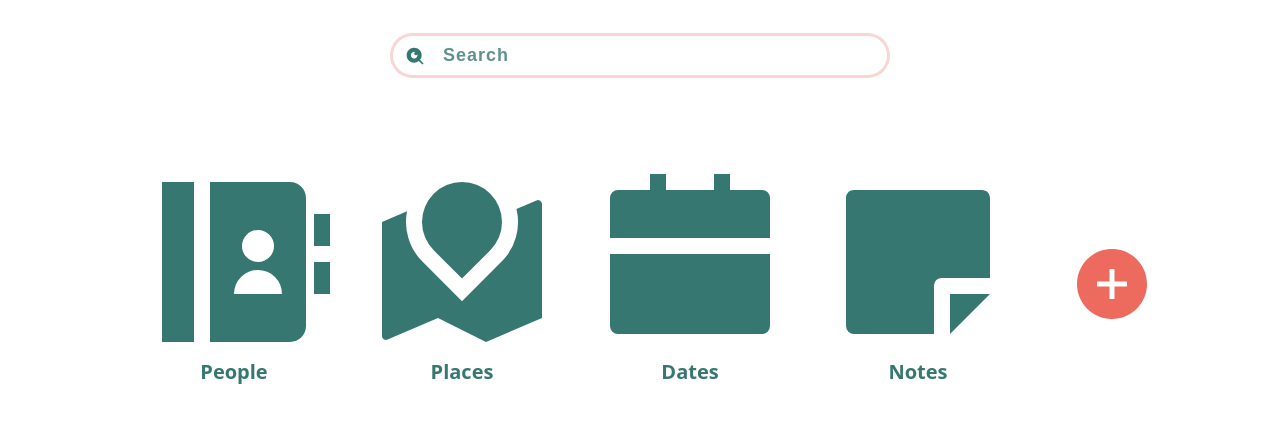
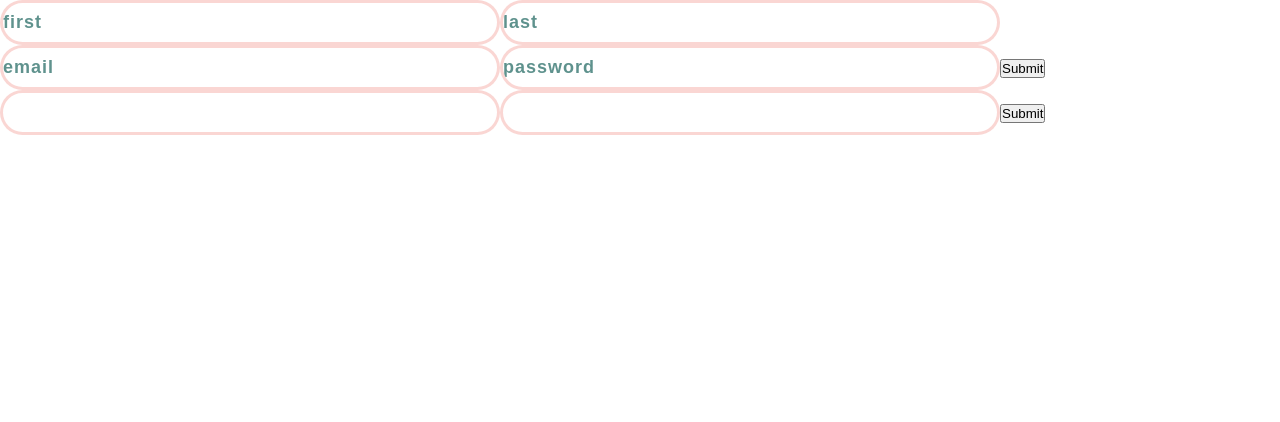
Before and after one commit to aymiller200/bandproject, a React (Create React App) app: page / in a window 1280 px wide. Shown: the top 422 px of the page. Built offline with nearby package versions, Linux system fonts and the light colour scheme.

Commit message:
Protected views, user login and register. Not styled yet, but hooked up to the backend

```diff
--- a/src/App.tsx
+++ b/src/App.tsx
@@ -9,38 +9,62 @@ import Dates from "./pages/Dates/Dates";
 import Notes from "./pages/Notes/Notes";
 import SideBar from "./components/SideBar/SideBar";
 import MobileSideBar from "./components/SideBar/MobileSideBar/MobileSideBar";
+import Landing from "./pages/Landing/Landing";
 
 function App() {
   const [sideBarToggler, setSideBarToggler] = useState(false)
   const [isMobileSideBarOpen, setIsMobileSideBarOpen] = useState(false);
+  const [token, setToken] = useState('')
 
-  const toggleSideBar = (toggled: boolean) => {
+  const ToggleSideBar = (toggled: boolean) => {
     setSideBarToggler(toggled)
   }
 
-  const toggleMobileSideBar = (toggled: boolean) => {
+  const ToggleMobileSideBar = (toggled: boolean) => {
     setIsMobileSideBarOpen(toggled)
     console.log(toggled)
   }
 
+  const UpdateToken = (newToken:string) => {
+    localStorage.setItem('token', newToken)
+    setToken(newToken)
+    console.log(token)
+  }
+
+  const Logout = () => {
+    localStorage.clear()
+    setToken('')
+  }
+
   return (
     <div className="App">
-      {sideBarToggler ? <SideBar /> : null}
+
+    { !localStorage.getItem('token') ?
+    <BrowserRouter>
+      <Routes>
+        <Route index element={<Landing UpdateToken={UpdateToken} Logout={Logout}/>} />
+      </Routes>
+    </BrowserRouter> :
+        <>
+        {sideBarToggler ? <SideBar /> : null}
       <div className={isMobileSideBarOpen ? 'mobile-side-bar--container' : 'mobile-side-bar--container__hidden'}>
         <MobileSideBar />
       </div>
-      <div className={isMobileSideBarOpen ? 'backdrop' : 'backdrop__hidden'} onClick={() => toggleMobileSideBar(false)}></div>
-      <SearchBar toggleMobileSideBar={toggleMobileSideBar} isMobileSideBarOpen={isMobileSideBarOpen} />
+      <div className={isMobileSideBarOpen ? 'backdrop' : 'backdrop__hidden'} onClick={() => ToggleMobileSideBar(false)}></div>
+      <SearchBar ToggleMobileSideBar={ToggleMobileSideBar} isMobileSideBarOpen={isMobileSideBarOpen} />
       <BrowserRouter>
         <Routes>
-          <Route index element={<Home toggleSideBar={toggleSideBar} />} />
+          <Route index element={<Home ToggleSideBar={ToggleSideBar} />} />
           <Route path="/people" element={<People />} />
           <Route path="/places" element={<Places />} />
           <Route path="/dates" element={<Dates />} />
           <Route path="/notes" element={<Notes />} />
         </Routes>
       </BrowserRouter>
-    </div>
+      </>
+
+    }
+      </div>
 
   );
 }
--- /dev/null
+++ b/src/components/Credentials/Credentials.tsx
@@ -0,0 +1,19 @@
+import Register from "./Register/Register";
+import Login from "./Login/Login";
+import { FC } from "react";
+
+interface ICredentials{
+  UpdateToken:(newToken: string) => void
+  Logout: () => void
+}
+
+const Credentials:FC<ICredentials> = ({UpdateToken, Logout}) => {
+  return(
+    <div>
+      <Register UpdateToken={UpdateToken} Logout={Logout}/>
+      <Login UpdateToken={UpdateToken} Logout={Logout}/>
+    </div>
+  )
+}
+
+export default Credentials
--- /dev/null
+++ b/src/components/Credentials/Login/Login.tsx
@@ -0,0 +1,49 @@
+import React, { FC, useState } from "react"
+import { User } from "../../../helpers/User"
+
+interface ILogin {
+  UpdateToken:(newToken: string) => void
+  Logout: () => void
+}
+
+const Login:FC<ILogin> = ({UpdateToken, Logout}) => {
+  const [email, setEmail] = useState('')
+  const [password, setPassword] = useState('')
+  const [isError, setIsError] = useState(false)
+
+  const HandleLogin = async(e: React.FormEvent) => {
+    e.preventDefault()
+    try {
+      const res = await fetch('http://localhost:5022/user/login', {
+        method: 'POST',
+        headers: new Headers({
+          'Content-Type': 'application/json',
+        }),
+        body: JSON.stringify({
+          email: email.toUpperCase(),
+          password: password,
+        })
+      })
+      const data: User = await res.json()
+      if(data){
+        setEmail(data.email)
+        setPassword(data.password)
+        UpdateToken(data.token)
+
+      }
+    } catch(error){
+      setIsError(true)
+    }
+
+  }
+
+  return(
+    <form onSubmit={HandleLogin}>
+      <input value={email} onChange={(e) => setEmail(e.target.value)}/>
+      <input value={password} onChange={(e) => setPassword(e.target.value)}/>
+      <button type="submit">Submit</button>
+    </form>
+  )
+}
+
+export default Login
--- /dev/null
+++ b/src/components/Credentials/Register/Register.tsx
@@ -0,0 +1,72 @@
+import React, { FC, useState } from "react"
+import { User } from "../../../helpers/User"
+
+interface IRegister {
+  UpdateToken: (newToken: string) => void
+  Logout: () => void
+}
+
+
+const Register: FC<IRegister> = ({ UpdateToken, Logout }) => {
+
+  const [firstName, setFirstName] = useState('')
+  const [lastName, setLastName] = useState('')
+  const [email, setEmail] = useState('')
+  const [password, setPassword] = useState('')
+  const [passwordError, setPasswordError] = useState(false)
+  const [emailError, setEmailError] = useState(false)
+
+  const regexPassword = /^(?=.*\d)(?=.*[a-z])(?=.*[A-Z])(?=.*[a-zA-Z]).{8,}$/gm
+  const regexEmail = /\b[\w\.-]+@[\w\.-]+\.\w{2,4}\b/gi
+
+  const HandleRegister = async (e: React.FormEvent) => {
+    e.preventDefault()
+
+    if (password.match(regexPassword) && email.match(regexEmail)) {
+      const res = await fetch('http://localHost:5022/user/register', {
+        method: 'POST',
+        headers: new Headers({
+          'Content-Type': 'application/json',
+        }),
+        body: JSON.stringify({
+          firstName: firstName,
+          lastName: lastName,
+          email: email,
+          password: password
+        }),
+      })
+      const data: User = await res.json()
+
+      setFirstName(data.firstName)
+      setLastName(data.lastName)
+      setEmail(data.email)
+      setPassword(data.password)
+      UpdateToken(data.token)
+
+      console.log(data)
+
+    } else {
+      if (!password.match(regexPassword)) {
+        setPasswordError(true)
+      } else if (!email.match(regexEmail)) {
+        setEmailError(true)
+      }
+    }
+
+  }
+
+  return (
+    <div>
+      <form onSubmit={HandleRegister}>
+      <input placeholder='first' value={firstName} onChange={(e) => setFirstName(e.target.value)} />
+      <input placeholder='last' value={lastName} onChange={(e) => setLastName(e.target.value)} />
+      <input placeholder='email' value={email} onChange={(e) => setEmail(e.target.value)} />
+      <input placeholder='password' value={password} onChange={(e) => setPassword(e.target.value)} />
+      <button type="submit">Submit</button>
+      </form>
+
+    </div>
+  )
+}
+
+export default Register
--- a/src/components/Header/SearchBar.tsx
+++ b/src/components/Header/SearchBar.tsx
@@ -1,16 +1,15 @@
 import "./SearchBar.css"
-import { FC, useState } from "react";
-import {RiSearchEyeFill} from "react-icons/ri"
-import {GiHamburgerMenu} from "react-icons/gi"
-import SideBar from "../SideBar/SideBar";
-import MobileSideBar from "../SideBar/MobileSideBar";
+import { FC } from "react";
+import {RiSearchEyeFill} from "react-icons/ri";
+import {GiHamburgerMenu} from "react-icons/gi";
+
 
 interface ISearchBar {
-  toggleMobileSideBar: (toggled: boolean) => void
+  ToggleMobileSideBar: (toggled: boolean) => void
   isMobileSideBarOpen: boolean
 }
 
-const SearchBar:FC<ISearchBar> = ({toggleMobileSideBar, isMobileSideBarOpen}) => {
+const SearchBar:FC<ISearchBar> = ({ToggleMobileSideBar, isMobileSideBarOpen}) => {
 
 
   return(
@@ -21,7 +20,7 @@ const SearchBar:FC<ISearchBar> = ({toggleMobileSideBar, isMobileSideBarOpen}) =>
         </div>
       <input type='text' placeholder='Search'/>
       </div>
-      <div className='mobile-header--menu-icon' onClick={() => toggleMobileSideBar(!isMobileSideBarOpen)}>
+      <div className='mobile-header--menu-icon' onClick={() => ToggleMobileSideBar(!isMobileSideBarOpen)}>
       <GiHamburgerMenu />
       </div>
 
--- /dev/null
+++ b/src/helpers/User.ts
@@ -0,0 +1,7 @@
+export interface User {
+  firstName: string,
+  lastName: string,
+  email: string,
+  password:string
+  token: string
+}
--- a/src/pages/Home/Home.tsx
+++ b/src/pages/Home/Home.tsx
@@ -2,42 +2,42 @@ import "./Home.css";
 import { Link } from "react-router-dom";
 import { RiContactsBookFill, RiRoadMapFill, RiCalendarFill, RiStickyNoteFill } from "react-icons/ri";
 import { AiFillPlusCircle } from "react-icons/ai";
-import { FC, useEffect, useRef, useState } from "react";
+import { FC, useEffect } from "react";
 
 interface IHome{
-  toggleSideBar:(toggled:boolean) => void;
+  ToggleSideBar:(toggled:boolean) => void;
 }
 
-const Home: FC<IHome> = ({toggleSideBar}) => {
+const Home: FC<IHome> = ({ToggleSideBar}) => {
 const style = {color: "var(--clr--primary)"}
 
 useEffect(() => {
-  toggleSideBar(false)
+  ToggleSideBar(false)
 })
 
   return (
     <div className='home--container'>
       <ul className='home--category-list'>
         <Link to="/people" style={style} >
-          <li className='category--item category--people' onClick={() => toggleSideBar(true)}>
+          <li className='category--item category--people' onClick={() => ToggleSideBar(true)}>
             <RiContactsBookFill />
             <h5>People</h5>
           </li>
         </Link>
         <Link to="/places" style={style} >
-          <li className='category--item category--places' onClick={() => toggleSideBar(true)}>
+          <li className='category--item category--places' onClick={() => ToggleSideBar(true)}>
             <RiRoadMapFill />
             <h5>Places</h5>
           </li>
         </Link>
         <Link to="/dates" style={style} >
-          <li className='category--item category--calendar' onClick={() => toggleSideBar(true)}>
+          <li className='category--item category--calendar' onClick={() => ToggleSideBar(true)}>
             <RiCalendarFill />
             <h5>Dates</h5>
           </li>
         </Link>
         <Link to="/notes" style={style} >
-          <li className='category--item category--notes' onClick={() => toggleSideBar(true)}>
+          <li className='category--item category--notes' onClick={() => ToggleSideBar(true)}>
             <RiStickyNoteFill />
             <h5>Notes</h5>
           </li>
--- /dev/null
+++ b/src/pages/Landing/Landing.tsx
@@ -0,0 +1,18 @@
+import { FC } from "react";
+import Credentials from "../../components/Credentials/Credentials";
+
+interface ILanding{
+  UpdateToken:(newToken: string) => void
+  Logout: () => void
+}
+
+const Landing:FC<ILanding> = ({UpdateToken, Logout}) => {
+
+  return(
+    <div>
+      <Credentials UpdateToken={UpdateToken} Logout={Logout}/>
+    </div>
+  )
+}
+
+export default Landing
```
